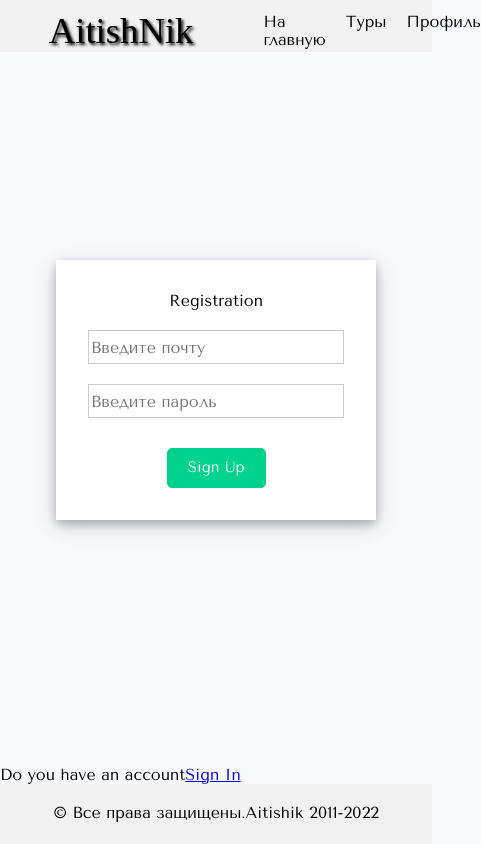
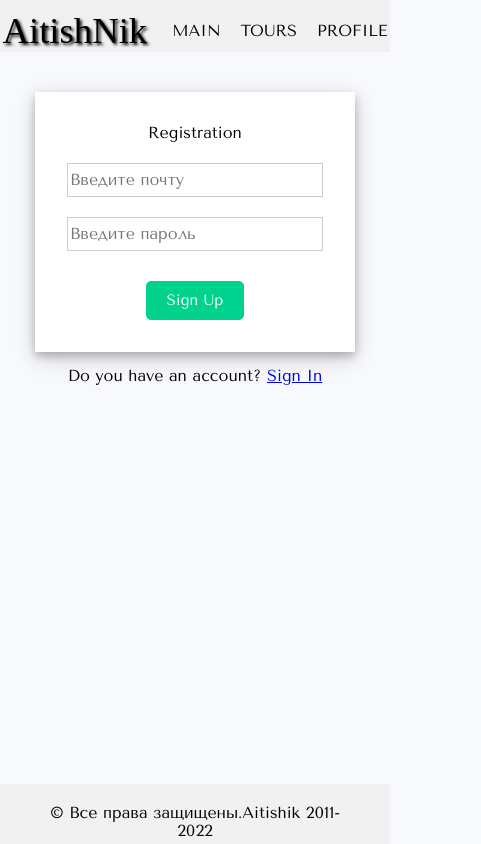
Before and after one commit to FionaNatasha/Myproject, a React (Create React App) app: page /signup in a window 390 px wide. Shown: the whole page, 481 px wide, since content can reach past the window. Built offline with nearby package versions, Linux system fonts and the light colour scheme; a web font is replaced by a local one.

Commit message:
article on main

```diff
--- a/src/component/Form_Sign/FormSign.css
+++ b/src/component/Form_Sign/FormSign.css
@@ -4,7 +4,7 @@
   justify-content: center;
   flex-direction: column;
   gap: 20px;
-  height: 80vh;
+  padding: 40px 0px 15px 0px;
   background-color: #f8f9fd;
 }
 .form_sign form {
@@ -46,3 +46,6 @@
   padding: 10px 20px;
   border-radius: 5px;
 }
+.navlink_redirect {
+  text-align: center;
+}
--- a/src/component/Form_Sign/FormSign.less
+++ b/src/component/Form_Sign/FormSign.less
@@ -4,7 +4,7 @@
     justify-content: center;
     flex-direction: column;
     gap: 20px;
-    height: 80vh;
+    padding: 40px 0px 15px 0px;
     background-color: #f8f9fd;
 
     form {
@@ -55,7 +55,9 @@
     }
 }
 
-
+.navlink_redirect{
+    text-align: center;
+}
 
 .input() {
     height: 30px;
--- a/src/component/Form_Sign/SignIn.jsx
+++ b/src/component/Form_Sign/SignIn.jsx
@@ -27,7 +27,7 @@ function SignIn() {
   });
 
   return (
-    <>
+    <div className="form">
       <FormSign
         state={state}
         data={data}
@@ -37,10 +37,10 @@ function SignIn() {
         formTitle={"Authorization"}
 
       />
-       <div>
-        You are not registred? Register <NavLink to="/signup">Sign Up</NavLink>
+       <div className="navlink_redirect">
+        Are you not registred? Register <NavLink to="/signup">Sign Up</NavLink>
       </div>
-    </>
+    </div>
   );
 }
 
--- a/src/component/Form_Sign/SignUp.jsx
+++ b/src/component/Form_Sign/SignUp.jsx
@@ -25,7 +25,7 @@ console.log(stateOnServer)
   });
 
   return (
-    <>
+    <div className="form">
       <FormSign
         state={state}
         data={data}
@@ -34,10 +34,10 @@ console.log(stateOnServer)
         buttonTitle={"Sign Up"}
         formTitle={"Registration"}
       />
-      <div>
-        Do you have an account<NavLink to="/signin">Sign In</NavLink>
+      <div className="navlink_redirect">
+        Do you have an account? <NavLink to="/signin">Sign In</NavLink>
       </div>
-    </>
+      </div>
   );
 }
 
--- a/src/component/Header/Header.jsx
+++ b/src/component/Header/Header.jsx
@@ -1,3 +1,4 @@
+import { NavLink } from 'react-router-dom';
 import './header.css';
 import NavLinkList from './NavLinkList';
 
@@ -6,7 +7,9 @@ function Header(props) {
         <header className="header">
             <div className="container">
                 <div className="logo">
+                    <NavLink to='/'>
                     AitishNik
+                    </NavLink>
                 </div>
                 <div className="nav_link">
                    <NavLinkList {...props}/>
--- a/src/component/Header/NavLinkList.jsx
+++ b/src/component/Header/NavLinkList.jsx
@@ -12,9 +12,9 @@ function NavLinkList(props) {
   }
   return (
     <>
-     <NavLink to='/'>На главную</NavLink>
-     <NavLink to='/news'>Туры</NavLink>
-     <NavLink to='/profile'>Профиль</NavLink>
+     <NavLink to='/'>MAIN</NavLink>
+     <NavLink to='/news'>TOURS</NavLink>
+     <NavLink to='/profile'>PROFILE</NavLink>
      {props.isAuth&&<NavLink to='/signin' onClick={logOut}>Выйти</NavLink>}
     </>
   );
--- a/src/component/Header/header.css
+++ b/src/component/Header/header.css
@@ -28,6 +28,13 @@
   font-size: calc(2em + 1.2vw);
   text-shadow: 2px 2px 3px #060000;
 }
+.header .container .logo a {
+  text-decoration: none;
+  color: black;
+}
+.header .container .logo.active {
+  text-decoration: none;
+}
 .header .container .nav_link {
   display: flex;
   justify-content: space-evenly;
@@ -45,3 +52,19 @@
   color: #032e0e;
   text-shadow: 1px 1px 2px #030000;
 }
+@media screen and (max-width: 650px) {
+  .header {
+    width: 100vw;
+  }
+  .header .container {
+    width: 95vw;
+    justify-content: center;
+  }
+  .header .container .nav_link {
+    padding-left: 5px;
+    justify-content: center;
+  }
+  .header .container .nav_link .a {
+    padding-left: 5px ;
+  }
+}
--- a/src/component/Header/header.less
+++ b/src/component/Header/header.less
@@ -13,9 +13,19 @@
 
 
         .logo {
+
             font-family: @font-family;
-             font-size: calc(2em + 1.2vw);
+            font-size: calc(2em + 1.2vw);
             text-shadow: 2px 2px 3px rgb(6, 0, 0, 0.3);
+
+            a {
+                text-decoration: none;
+                color: black
+            }
+
+            &.active {
+                text-decoration: none;
+            }
 
 
         }
@@ -43,6 +53,27 @@
 
 
 
+}
+
+@media screen and (max-width: 650px) {
+    .header {
+        width: 100vw;
+
+        .container {
+            width: 95vw;
+            justify-content: center;
+
+            .nav_link {
+                padding-left: 5px;
+                justify-content: center;
+                .a{
+                    padding-left:5px ;
+                }
+            }
+        }
+
+
+    }
 }
 
 // @media (max-width: 1170px) {
```
